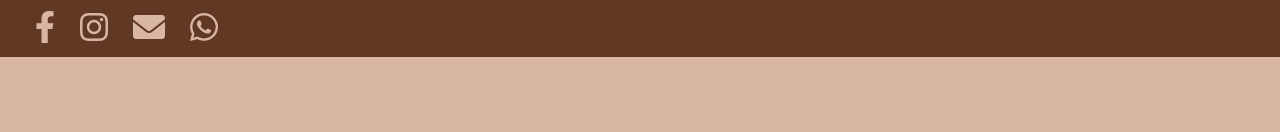
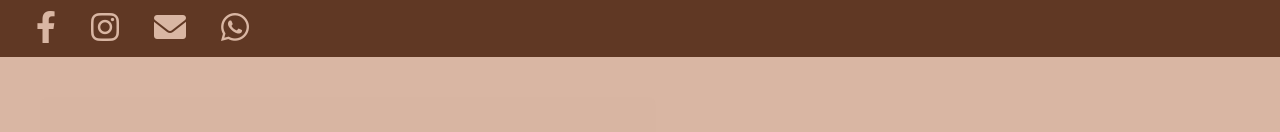
Before and after one commit to victorgute/Dr.Marcelo, a plain HTML site: page index.html in a window 1280 px wide. Shown: the top 132 px of the page. Drawn offline with Linux system fonts and the light colour scheme.

Commit message:
arrumando

```diff
--- a/style.css
+++ b/style.css
@@ -23,8 +23,8 @@ body {
 /* Estilos dos ícones de contato */
 .contact-icons {
     display: flex;
-    gap: 25px;
-    margin-left: 15px;
+    gap: 35px;
+    margin-left: 1rem;
 }
 
 .contact-icons a {
```
